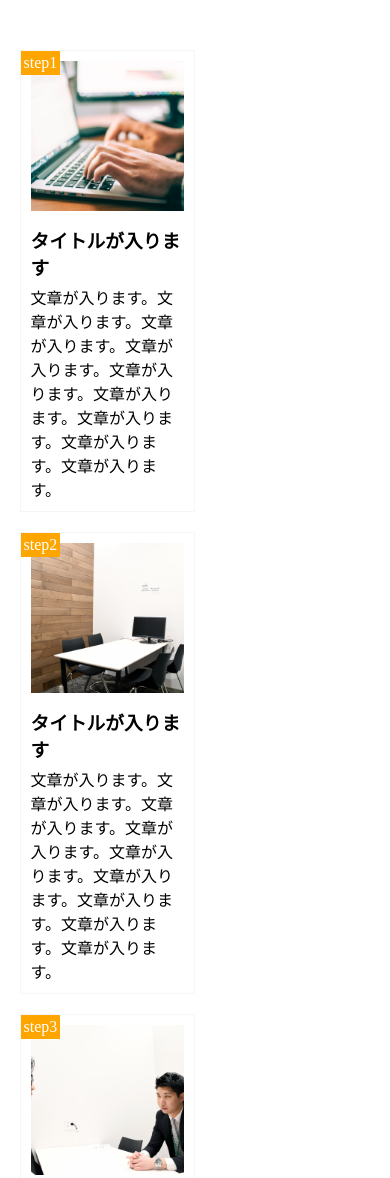
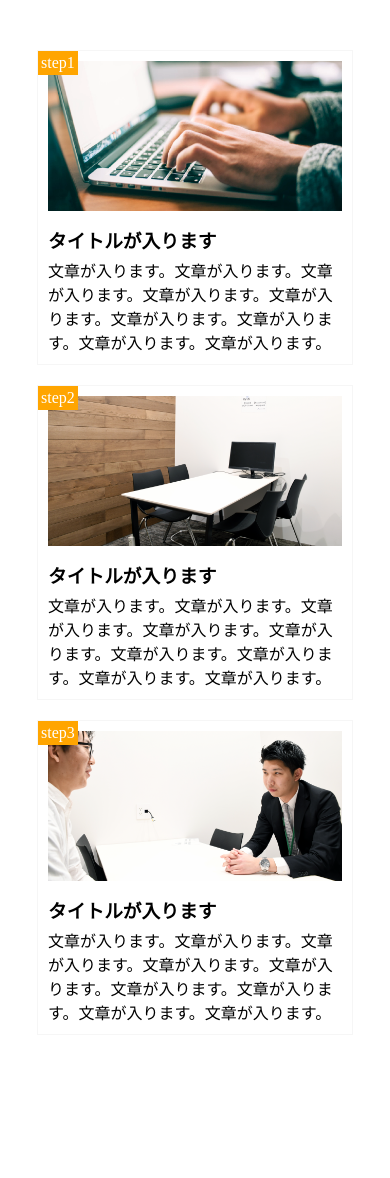
Before and after one commit to atsuto-suganuma/HTML-CSS-, a plain HTML site: page 1-9 works/1-8 exercise.html in a window 390 px wide. Shown: the top 1178 px of the page. After the commit the page ends 1085 px from the top, so only its background shows below. Drawn offline with Linux system fonts and the light colour scheme.

Commit message:
[Fix]'1-9 works'

```diff
--- a/1-9 works/style.css
+++ b/1-9 works/style.css
@@ -70,11 +70,13 @@ margin-right: 0;
   }
 
   .article {
-    margin-bottom:20px;
     float: none;
-    width: 50%;
+    width: 90%;
+    margin: 0 auto 20px;
+
   }
   .article:last-child {
     margin-bottom: 0;
+    margin-right: auto;
   }
 }
```
